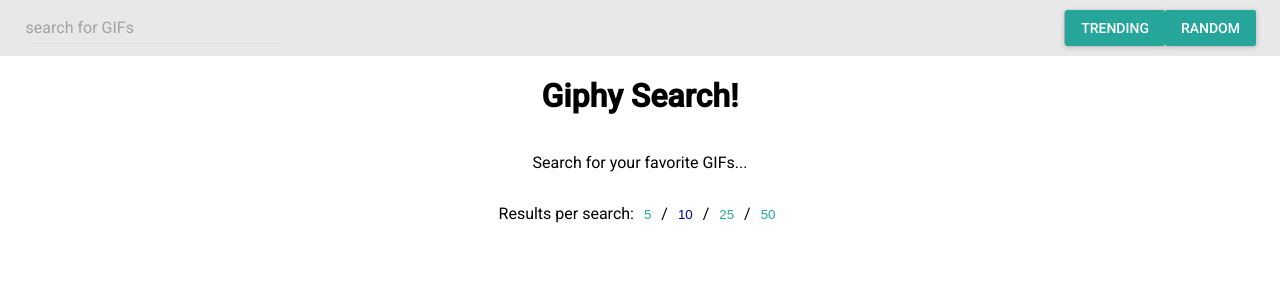
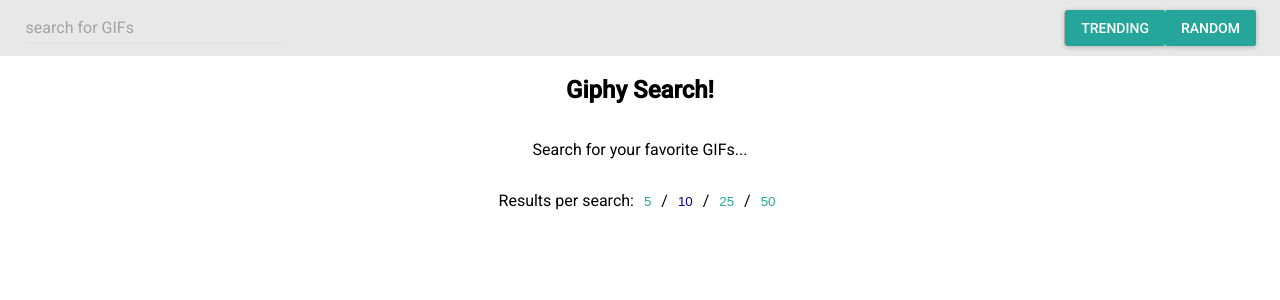
Before and after one commit to sloan-holzman/giphy, a React (Create React App) app: page / in a window 1280 px wide. Shown: the top 300 px of the page. Built offline with nearby package versions, Linux system fonts and the light colour scheme.

Commit message:
move text-align: center style to .results

```diff
--- a/src/containers/App.js
+++ b/src/containers/App.js
@@ -136,8 +136,8 @@
           fetchTrendingResults={this.fetchTrendingResults}
           fetchRandomResult={this.fetchRandomResult}
         />
-        <h1>Giphy Search!</h1>
         <section className="results">
+          <h1>Giphy Search!</h1>
           {this.state.searching && <CircularProgressGraphic size={80} thickness={5} />}
           {!this.state.searched && <p>Search for your favorite GIFs...</p>}
           {this.state.searched &&
--- a/src/stylesheets/App.css
+++ b/src/stylesheets/App.css
@@ -1,7 +1,6 @@
 body {
   font-family: 'Roboto', sans-serif;
   margin: 0;
-  text-align: center;
 }
 
 .results {
@@ -9,6 +8,7 @@
   flex-direction: column;
   align-items: center;
   align-content: center;
+  text-align: center;
 }
 
 .center {
```
